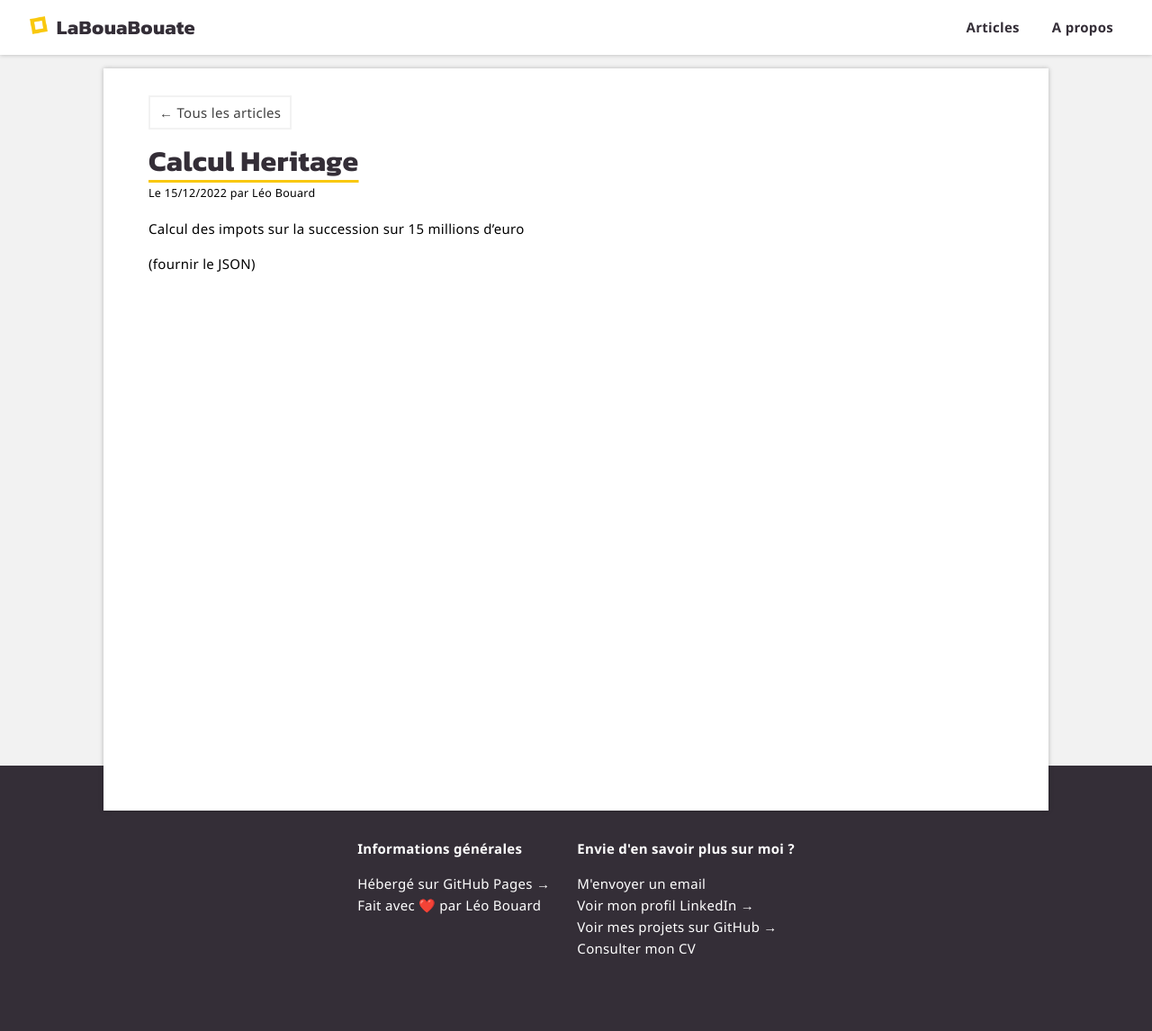
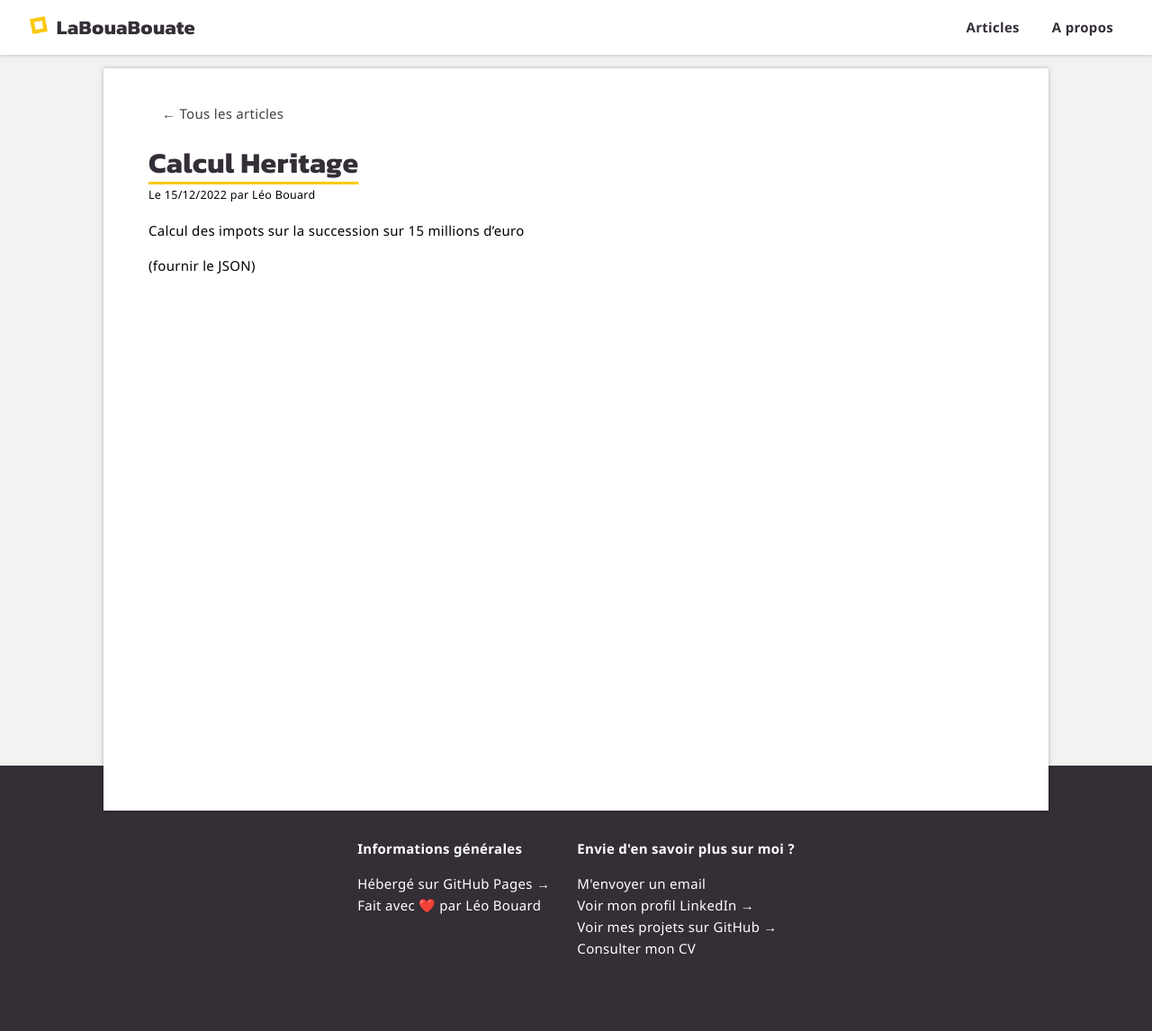
Before and after one commit to leobouard/leobouard.github.io, a Jekyll site: the page built from _posts/2022-12-15-calcul-heritage.md, in a window 1280 px wide. Shown: the whole page at 90% size. Built offline with Jekyll 4.4.1, drawn with Linux system fonts in a browser that asks for light colours; some web fonts are replaced; our own code applies the rules of GitHub Pages for plain Markdown files.

Commit message:
Update posts.scss

```diff
--- a/assets/css/posts.scss
+++ b/assets/css/posts.scss
@@ -134,14 +134,13 @@ article:hover {
 }
 
 .div_topnav_buttons > a {
-    border: 2px solid #f2f2f2;
-    padding: 5px 10px;
+    padding: 8px 15px;
     color: #424242;
+    border-radius: 30px;
 }
 
 .div_topnav_buttons > a:hover {
-    border-color: #f9c80e;
-    background-color: #fafafa;
+    background-color: #f2f2f2;
     color: #424242;
 }
 
```
